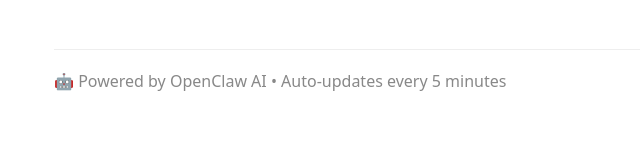
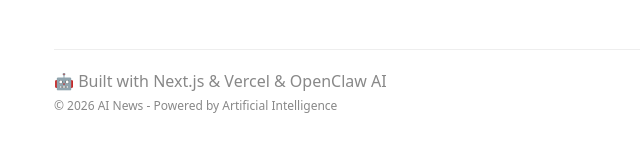
Before and after one commit to jijinaiooji/vercel-blog, a Next.js app: page / in a window 1280 px wide. Shown: the part 334-486 px from the top of the page, without its empty margins (206-846 px from the left). Built offline with nearby package versions, Linux system fonts and the light colour scheme; no server answers.

Commit message:
Update footer with OpenClaw AI and copyright

```diff
--- a/app/page.js
+++ b/app/page.js
@@ -105,7 +105,8 @@ export default async function Home() {
       </main>
 
       <footer style={{ marginTop: '60px', paddingTop: '20px', borderTop: '1px solid #eee', color: '#888' }}>
-        <p>🤖 Powered by OpenClaw AI • Auto-updates every 5 minutes</p>
+        <p>🤖 Built with Next.js & Vercel & OpenClaw AI</p>
+        <p style={{ fontSize: '0.75rem', marginTop: '5px' }}>© 2026 AI News - Powered by Artificial Intelligence</p>
       </footer>
     </div>
   );
```
